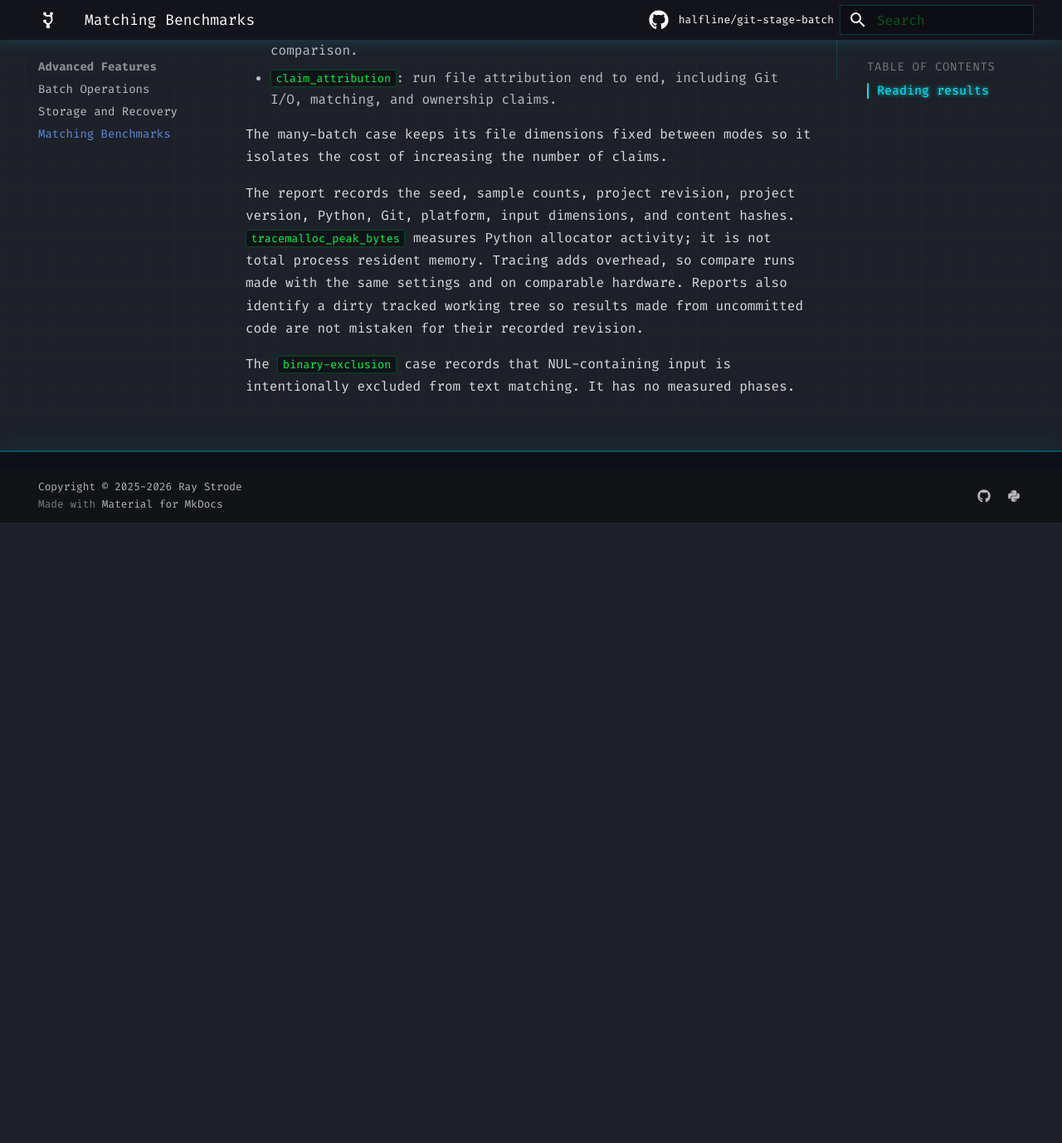
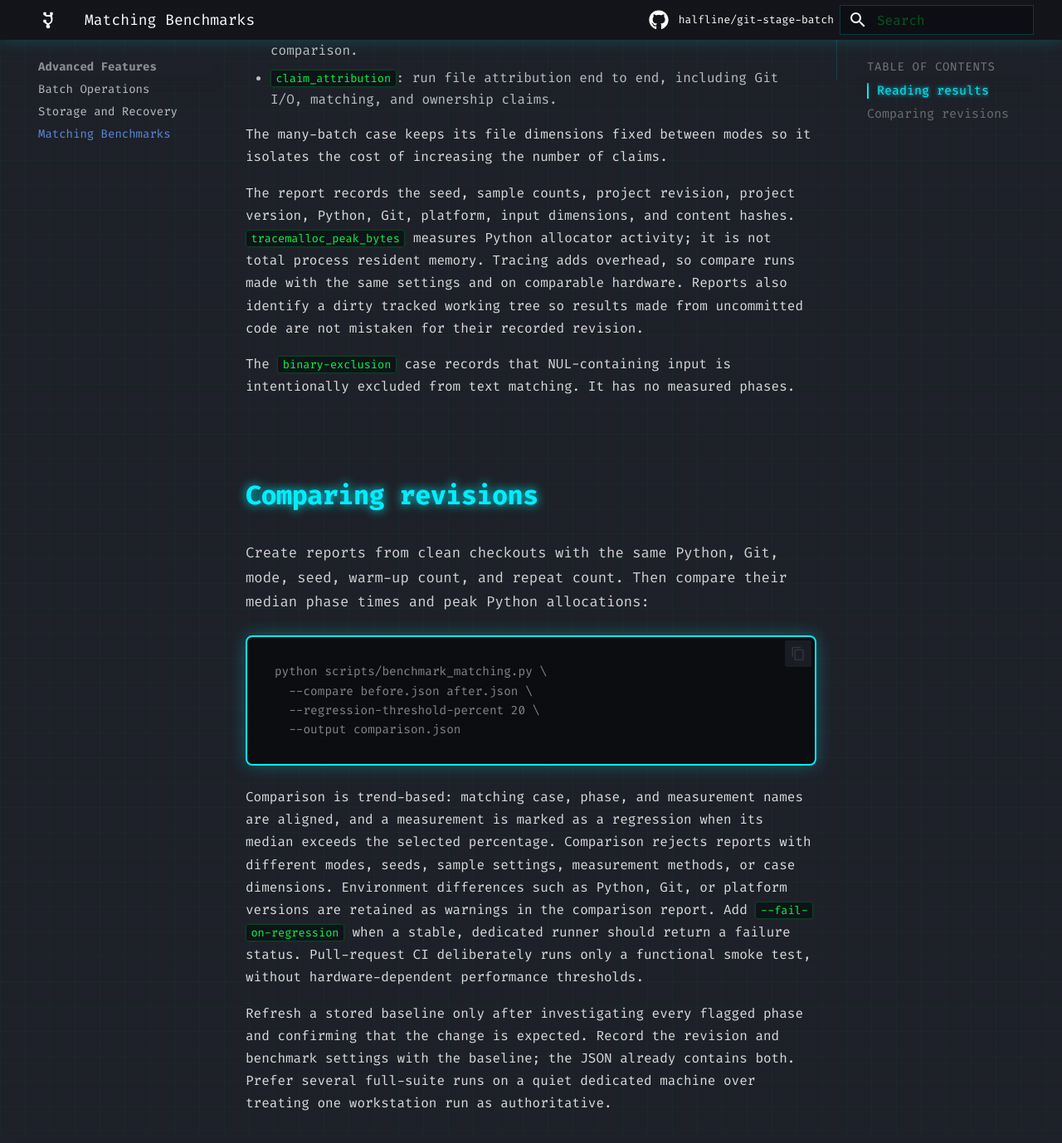
Before and after one commit to halfline/git-stage-batch, an MkDocs documentation site: the page built from docs/benchmarking.md, in a window 1280 px wide and 1400 px high, scrolled down 1584 px. Shown: the top 1378 px of the window at 83% size. Built offline with MkDocs 1.6.1 and Material for MkDocs 9.7.7, drawn with Linux system fonts in a browser that asks for light colours; comment, search, counter and statistics services are not loaded; before the commit the page ends 2214 px from its top, so only the background shows below that.

Commit message:
docs: Document benchmark report comparison
The benchmark guide explains workload selection, phase boundaries, sampling
behavior, and report metadata, while the command can now compare saved
results.

Users cannot discover the compatibility requirements, regression threshold
behavior, environment warnings, or baseline refresh policy for that
comparison workflow.

This commit addresses that gap with a comparison example and guidance for
interpreting medians, rejecting mismatched inputs, opting into failure
status, and refreshing an accepted baseline.

The benchmark workflow now runs against supported public APIs, covers
matching and attribution costs, guards API drift in CI, and supports
reproducible trend review.

````diff
--- a/docs/benchmarking.md
+++ b/docs/benchmarking.md
@@ -60,3 +60,32 @@ recorded revision.
 
 The `binary-exclusion` case records that NUL-containing input is intentionally
 excluded from text matching. It has no measured phases.
+
+## Comparing revisions
+
+Create reports from clean checkouts with the same Python, Git, mode, seed,
+warm-up count, and repeat count. Then compare their median phase times and
+peak Python allocations:
+
+```console
+python scripts/benchmark_matching.py \
+  --compare before.json after.json \
+  --regression-threshold-percent 20 \
+  --output comparison.json
+```
+
+Comparison is trend-based: matching case, phase, and measurement names are
+aligned, and a measurement is marked as a regression when its median exceeds
+the selected percentage. Comparison rejects reports with different modes,
+seeds, sample settings, measurement methods, or case dimensions. Environment
+differences such as Python, Git, or platform versions are retained as warnings
+in the comparison report.
+Add `--fail-on-regression` when a stable, dedicated runner should return a
+failure status. Pull-request CI deliberately runs only a functional smoke test,
+without hardware-dependent performance thresholds.
+
+Refresh a stored baseline only after investigating every flagged phase and
+confirming that the change is expected. Record the revision and benchmark
+settings with the baseline; the JSON already contains both. Prefer several
+full-suite runs on a quiet dedicated machine over treating one workstation run
+as authoritative.
````
